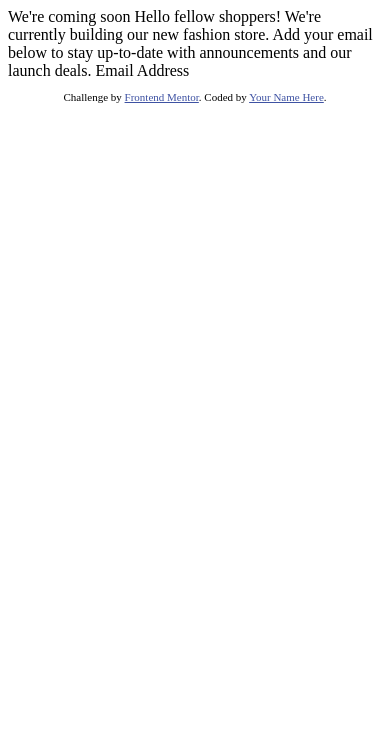
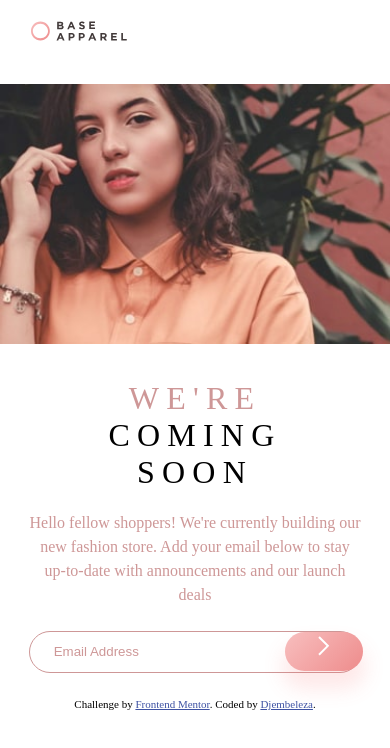
Before and after one commit to Djembeleza/base-apparel-coming-soon, a plain HTML site: page index.html in a window 390 px wide. Drawn offline with Linux system fonts and the light colour scheme.

Commit message:
Finished the mobile design

```diff
--- a/index.html
+++ b/index.html
@@ -1,33 +1,70 @@
 <!DOCTYPE html>
 <html lang="en">
+
 <head>
   <meta charset="UTF-8">
-  <meta name="viewport" content="width=device-width, initial-scale=1.0"> <!-- displays site properly based on user's device -->
+  <meta name="viewport" content="width=device-width, initial-scale=1.0">
+  <!-- displays site properly based on user's device -->
 
   <link rel="icon" type="image/png" sizes="32x32" href="./images/favicon-32x32.png">
-
+  <link rel="stylesheet" href="/style/styles.css">
   <title>Frontend Mentor | Base Apparel coming soon page</title>
 
   <!-- Feel free to remove these styles or customise in your own stylesheet 👍 -->
   <style>
-    .attribution { font-size: 11px; text-align: center; }
-    .attribution a { color: hsl(228, 45%, 44%); }
+    .attribution {
+      font-size: 11px;
+      text-align: center;
+    }
+
+    .attribution a {
+      color: hsl(228, 45%, 44%);
+    }
   </style>
 </head>
+
 <body>
 
-  We're coming soon
 
-  Hello fellow shoppers! We're currently building our new fashion store.
-  Add your email below to stay up-to-date with announcements and our launch deals.
+  <div class="container">
+    <nav class="main-nav">
+      <img src="/images/logo.svg" alt="Base Apparel">
+    </nav>
 
-  Email Address
+    <div class="cover-mobile">
+      <img src="/images/hero-mobile.jpg" alt="Hero" class="responsive-img">
+    </div>
+    <h1 class="heading center-text">
+      <span class="red-text">We're</span>
+      coming soon
+    </h1>
 
-  <footer>
-    <p class="attribution">
-      Challenge by <a href="https://www.frontendmentor.io?ref=challenge" target="_blank">Frontend Mentor</a>.
-      Coded by <a href="#">Your Name Here</a>.
-    </p>
-  </footer>
+
+    <p class="red-text center-text">Hello fellow shoppers! We're currently building our new fashion store. Add your
+      email below to
+      stay up-to-date
+      with announcements and our launch deals</p>
+
+    <form action="" class="email-form">
+
+      <label for="email">
+        <input type="email" name="email" id="email" placeholder="Email Address" required>
+      </label>
+
+      <button type="submit" aria-label="Submit">
+        <img src="/images/icon-arrow.svg" class="btn-img">
+      </button>
+    </form>
+
+    <div class="cover-desktop"><img src="/images/hero-desktop.jpg" alt="Base Apparel" class="responsive-img"></div>
+
+    <footer>
+      <p class="attribution">
+        Challenge by <a href="https://www.frontendmentor.io?ref=challenge" target="_blank">Frontend Mentor</a>.
+        Coded by <a href="mailto:lkaola11@gmail.com">Djembeleza</a>.
+      </p>
+    </footer>
+  </div>
 </body>
+
 </html>
--- /dev/null
+++ b/style/styles.css
@@ -0,0 +1,151 @@
+/*
+
+Front-end Style Guide
+Layout
+The designs were created to the following widths:
+
+Mobile: 375px
+Desktop: 1440px
+
+Colors
+
+Primary
+Desaturated Red: hsl(0, 36%, 70%)
+Soft Red: hsl(0, 93%, 68%)
+
+Neutral
+Dark Grayish Red: hsl(0, 6%, 24%)
+
+Gradients
+Linear, 135deg, from hsl(0, 0%, 100%), to hsl(0, 100%, 98%)
+Linear, 135deg, from hsl(0, 80%, 86%), to hsl(0, 74%, 74%)
+
+Typography
+
+Body Copy
+Font size: 16px
+
+Font
+Family: Josefin Sans
+Weights: 300, 400, 600
+
+*/
+
+*, *::before, *::after {
+    margin: 0;
+    padding: 0;
+    box-sizing: border-box;
+}
+
+:root {
+    --body-font: 16px;
+    --desaturated-red: hsl(0, 36%, 70%);
+    --soft-red: hsl(0, 93%, 68%);
+    --dark-grayish-red: hsl(0, 6%, 24%);
+    --placeholder-left-margin: 10%;
+}
+
+body {
+    font-family: "Josefin Sans";
+}
+
+.responsive-img {
+    width: 100%;
+    height: auto;
+}
+
+/* Style form email input */
+input[type='email'] {
+    border: 1px solid var(--desaturated-red);
+    border-radius: 1.6rem;
+    height: 5vh;
+    width: 85vw;
+    padding-left: 6%;
+    margin: 1.5rem 0 1.2rem 7.5%;
+}
+
+input[type='email']::-webkit-input-placeholder {
+    color: var(--desaturated-red);
+}
+
+input[type='email']:-ms-input-placeholder {
+    color: var(--desaturated-red);
+}
+
+input[type='email']::placeholder {
+    color: var(--desaturated-red);
+}
+
+button {
+    border: none;
+    border-radius: 1.8rem;
+    height: 2.4rem;
+    width: 20%;
+    padding-bottom: 2%;
+    margin-left: -20.555%;
+    background-image: linear-gradient(135deg, hsl(0, 80%, 86%), hsl(0, 74%, 74%));
+	box-shadow: 0px 15px 20px 3px rgba(249,98,98,0.15);
+}
+
+/* .btn-img {
+    border-radius: 24px;
+} */
+
+p {
+    line-height: 1.5rem;
+    font-weight: 400;
+    width: 85vw;
+    margin-left: 7.5%;
+}
+
+.main-nav {
+    height: 10vh;
+    position: relative;
+}
+
+.main-nav img {
+    position: absolute;
+    top: 25%;
+    left: 8%;
+    height: 20px;
+}
+
+/* Hide the desktop cover image */
+.cover-desktop {
+    display: none;
+}
+
+.heading {
+    margin: 2rem 0 1.2rem;
+    font-weight: 400;
+    text-transform: uppercase;
+    word-spacing: 10rem;
+    letter-spacing: 0.45rem;
+}
+
+
+.center-text {
+    text-align: center;
+}
+.red-text {
+    color: var(--desaturated-red);
+}
+
+.cover-mobile img {
+    width: 100vw;
+}
+.arrow {
+    height: 50px;
+}
+
+/* Rules for Desktop Screens */
+@media only screen and (min-width: 1440px) {
+
+.cover-mobile {
+    display: none;
+}
+
+.cover-desktop {
+        display: block;
+    }
+}
```
